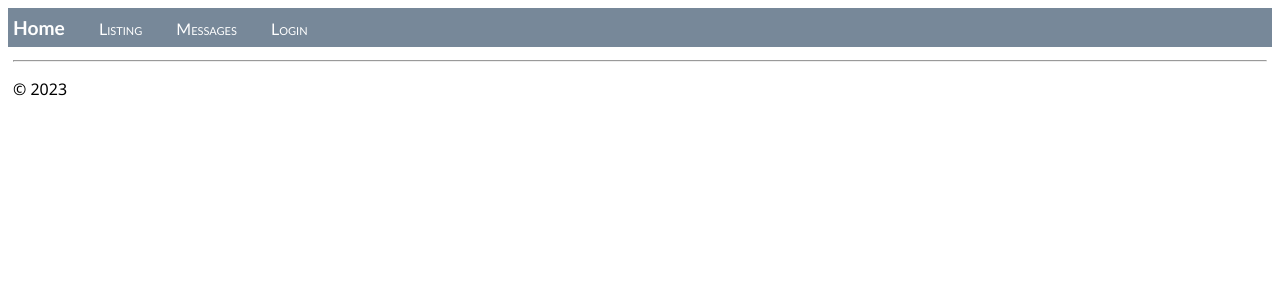
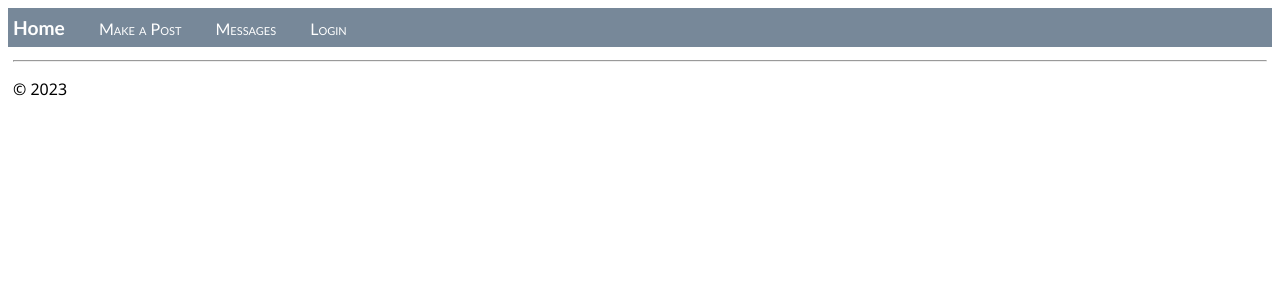
Before and after one commit to NickOtt/CSDS395_Project, a Django app: template ecommerce_site/templates/ecommerce_site/navbar.html in a window 1280 px wide. Shown: the top 300 px of the page. Run offline with Django 4.2, Linux system fonts and the light colour scheme; the template is opened without the code that fills it, so the values that code supplies are empty; parts of the project's set-up code (start-up, migrations or seed data) failed here and were passed over.

Commit message:
Navbar works

```diff
--- a/ecommerce_site/templates/ecommerce_site/home.html
+++ b/ecommerce_site/templates/ecommerce_site/home.html
@@ -1,4 +1,4 @@
-{% extends "app/navbar.html" %}
+{% extends "ecommerce_site/navbar.html" %}
 {% block title %}
 Sample Title
 {% endblock %}
--- a/ecommerce_site/templates/ecommerce_site/navbar.html
+++ b/ecommerce_site/templates/ecommerce_site/navbar.html
@@ -4,13 +4,13 @@
     <meta charset="utf-8"/>
     <title>{% block title %}{% endblock %}</title>
     {% load static %}
-    <link rel="stylesheet" type="text/css" href="{% static 'app/site.css' %}"/>
+    <link rel="stylesheet" type="text/css" href="{% static 'ecommerce_site/site.css' %}"/>
 </head>
 
 <body>
 <div class="navbar">
     <a href="{% url 'home' %}" class="navbar-brand">Home</a>
-    <a href="{% url 'listing' %}" class="navbar-item">Listing</a>
+    <a href="{% url 'post' %}" class="navbar-item">Make a Post</a>
     <a href="{% url 'messages' %}" class="navbar-item">Messages</a>
     <a href="{% url 'login' %}" class="navbar-item">Login</a>
 </div>
--- a/ecommerce_site/urls.py
+++ b/ecommerce_site/urls.py
@@ -3,7 +3,7 @@ from ecommerce_site import views
 
 urlpatterns = [
     path("", views.home, name="home"),
-    path("listings/", views.listings, name="listings"),
+    path("post/", views.listings, name="post"),
     path("messages/", views.messages, name="messages"),
     path("login/", views.login, name="login"),
 ]
--- a/ecommerce_site/views.py
+++ b/ecommerce_site/views.py
@@ -1,10 +1,11 @@
 from django.shortcuts import render
+from django.http import HttpResponse
 
 def home(request):
     return render(request, "ecommerce_site/home.html")
 
-def listings(request):
-    return render(request, "app/listings.html")
+def post(request):
+    return render(request, "app/post.html")
 
 def messages(request):
     return render(request, "app/messages.html")
--- a/web_project/settings.py
+++ b/web_project/settings.py
@@ -37,6 +37,7 @@ INSTALLED_APPS = [
     'django.contrib.sessions',
     'django.contrib.messages',
     'django.contrib.staticfiles',
+    'ecommerce_site',
 ]
 
 MIDDLEWARE = [
```
Also changed, not shown: ecommerce_site/templates/ecommerce_site/listings.html (deleted), ecommerce_site/templates/ecommerce_site/post.html (added).
